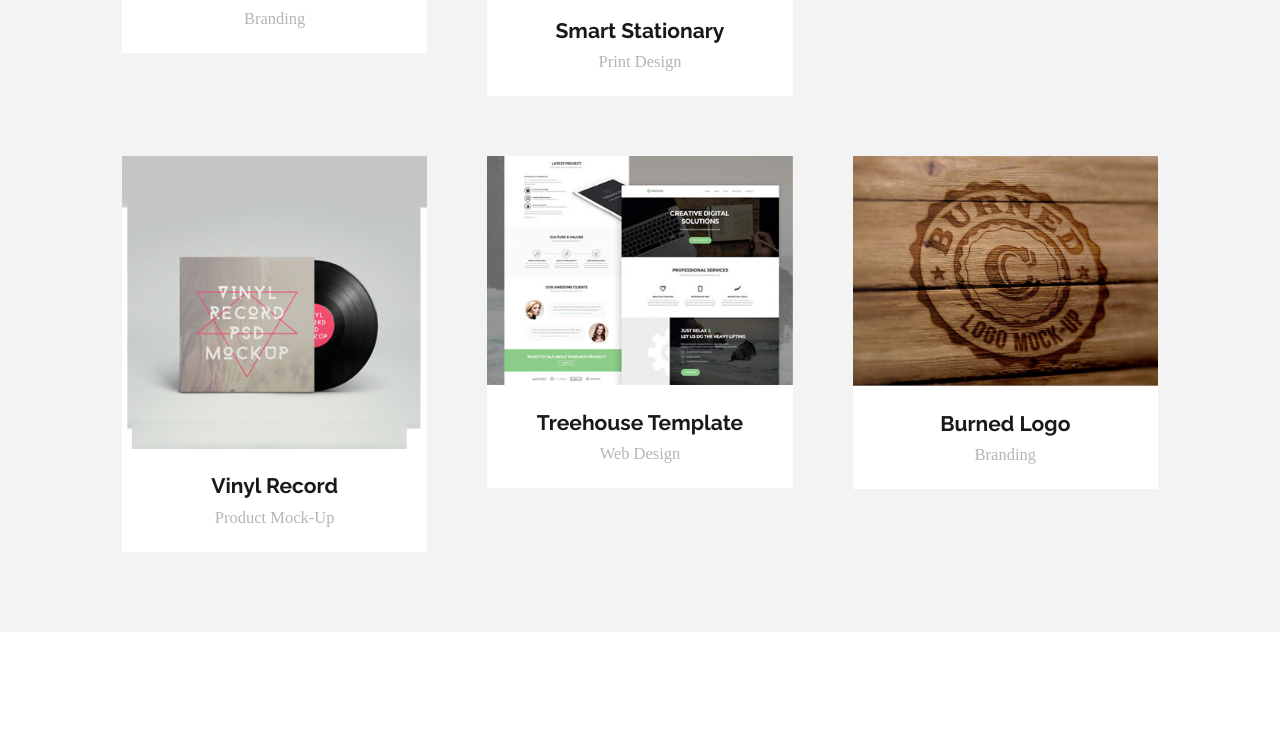
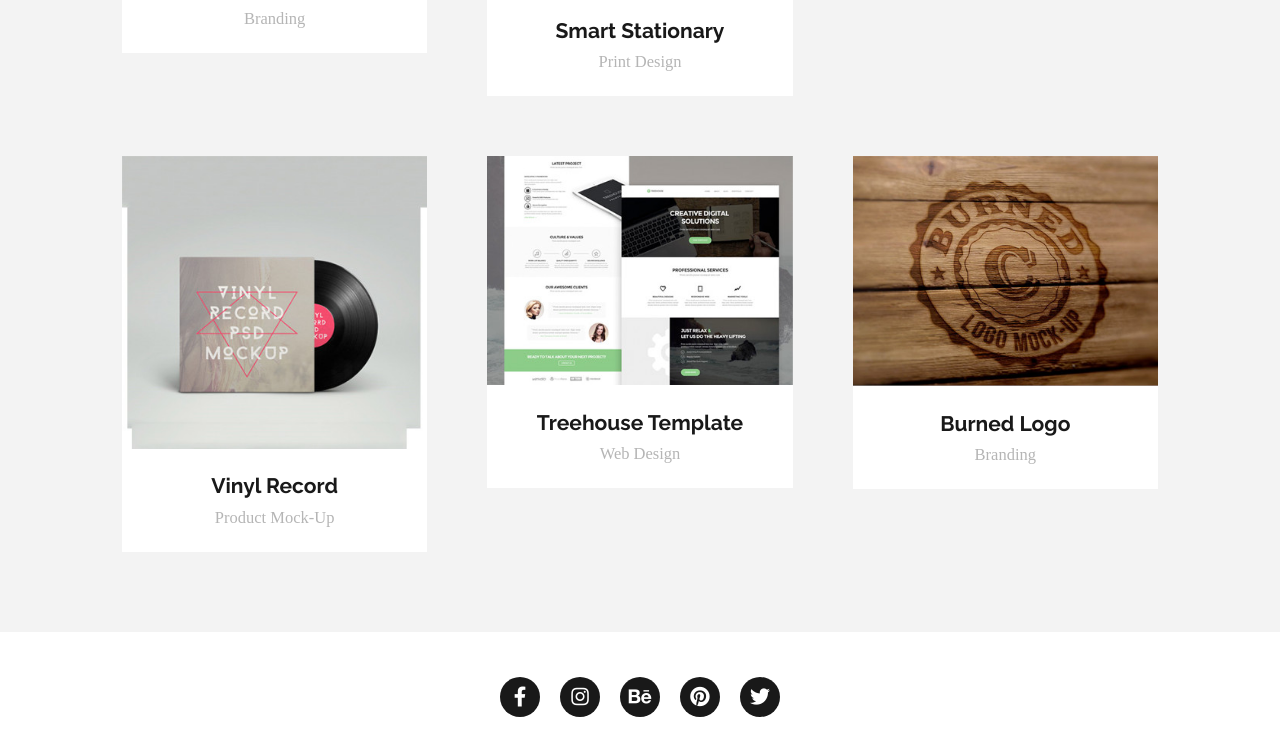
Before and after one commit to asmagala/4.6taskrunner, a website: page index.html in a window 1280 px wide. Shown: the part 1835-2591 px from the top of the page. Before the commit the page ends 2467 px from the top, so only its background shows below. Drawn offline with Linux system fonts and the light colour scheme; a web font is replaced by a local one.

Commit message:
Create footer with awesome fonts.

```diff
--- a/index.html
+++ b/index.html
@@ -131,5 +131,15 @@
         </div>
     </section>
 
+    <footer class="page-footer">
+      <ul>
+        <li><a href="#"><i class="fab fa-facebook-f"></i>Facebook</a></li>
+        <li><a href="#"><i class="fab fa-instagram"></i>Instagram</a></li>
+        <li><a href="#"><i class="fab fa-behance"></i>Behance</a></li>
+        <li><a href="#"><i class="fab fa-pinterest"></i>Pinterest</a></li>
+        <li><a href="#"><i class="fab fa-twitter"></i>Pinterest</a></li>
+      </ul>
+  </footer>
+
     </body>
 </html>
--- a/sass/style.scss
+++ b/sass/style.scss
@@ -238,3 +238,32 @@ h5 { margin: 0.9em 0; }
     }
   }
 }
+
+/* Footer */
+
+.page-footer {
+  ul {
+    display: flex;
+    align-items: center;
+    justify-content: center;
+    padding: 20px 0;
+    li {
+      background-color: $color-one;
+      list-style: none;
+      border-radius: 50px;
+      width: 40px;
+      height: 40px;
+      display: flex;
+      justify-content: center;
+      align-items: center;
+      margin: 10px;
+      a {
+        font-size: 0;
+        i {
+          font-size: 20px;
+          color: $color-two;
+        }
+      }
+    }
+  }
+}
```
Also changed, not shown: css/style.css, 1 other file.
